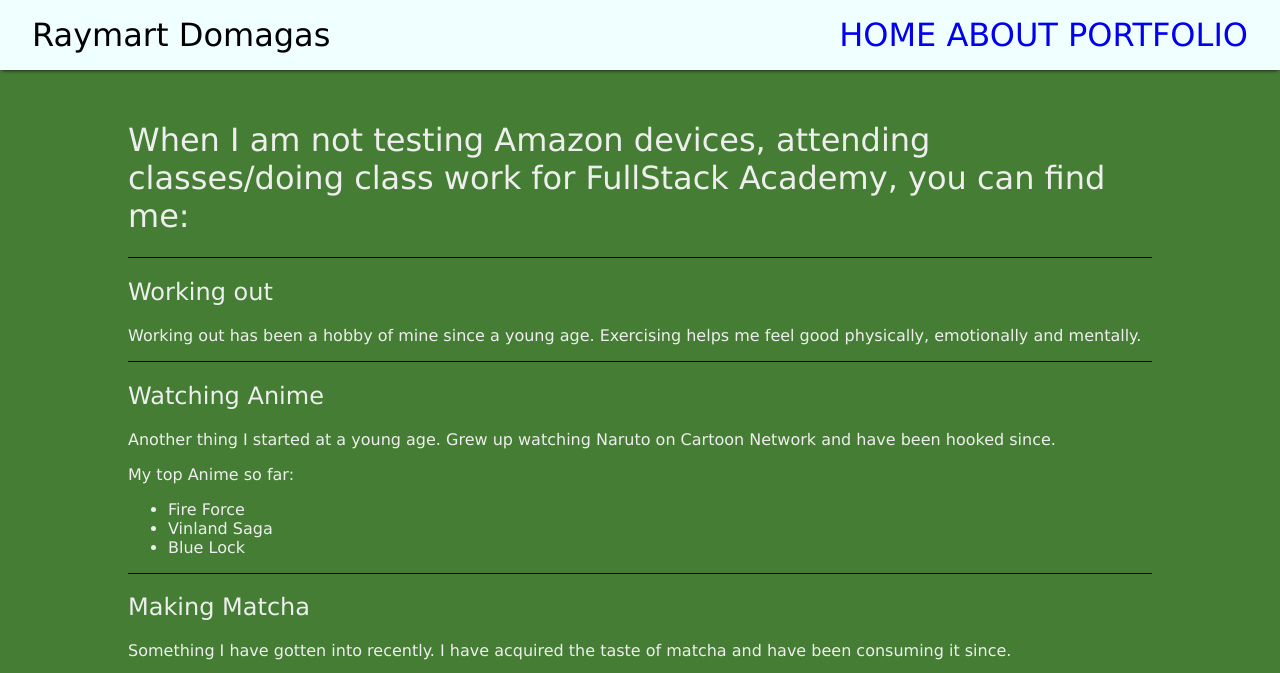
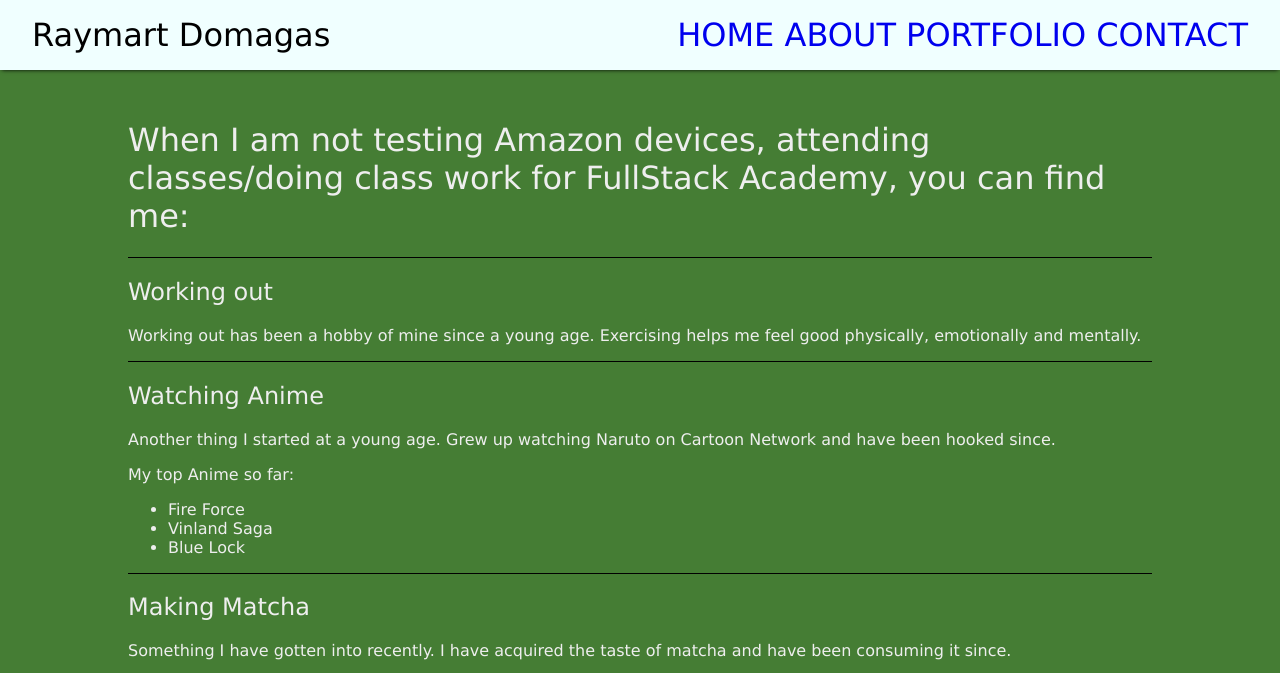
Before and after one commit to raydoma/Personal-Website, a plain HTML site: page About.html in a window 1280 px wide. Shown: the top 673 px of the page. Drawn offline with Linux system fonts and the light colour scheme.

Commit message:
feat:added conect to nav bar

```diff
--- a/About.html
+++ b/About.html
@@ -15,6 +15,7 @@
           <a href="index.html">HOME</a>
           <a href="about.html">ABOUT</a>
           <a href="portfolio.html">PORTFOLIO</a>
+          <a href="contact.html">CONTACT</a>
         </nav>
       </header>
       <main>
```
Also changed, not shown: contact.html (+1 -0 lines), index.html (+1 -0 lines), portfolio.html (+1 -0 lines).
